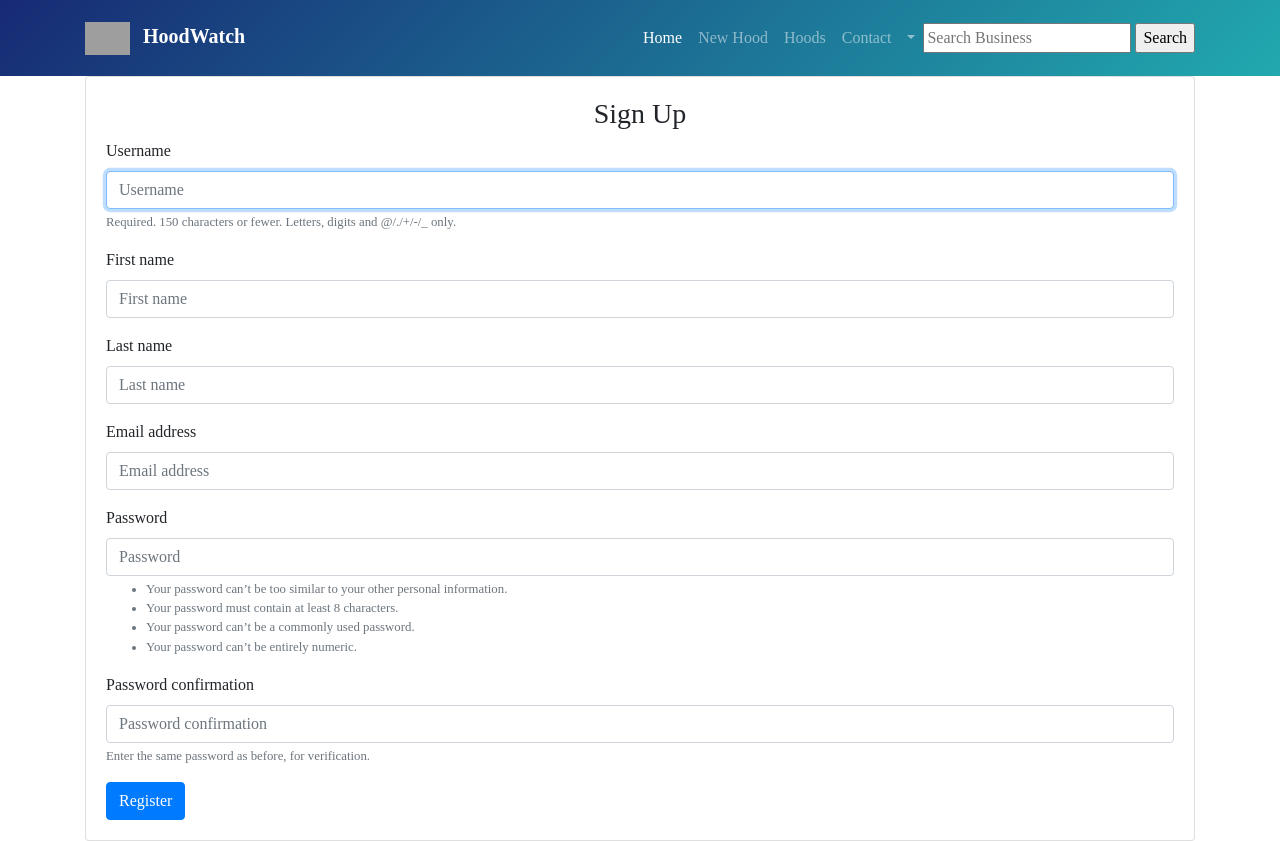
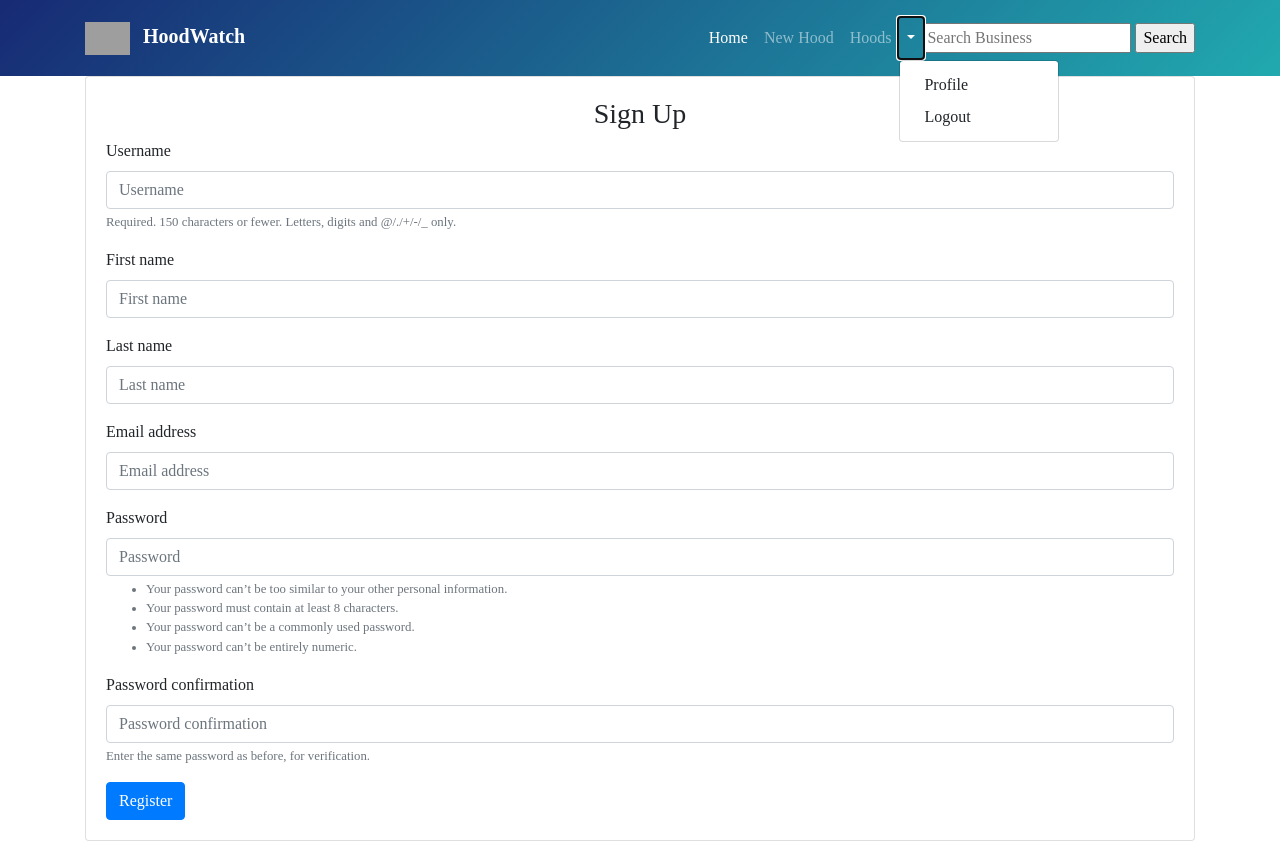
Before and after one commit to rose-okoth/django-four, a Django app: page /accounts/signup/ in a window 1280 px wide, after a click that opens the changed part. Run offline with Django 3.2, Linux system fonts and the light colour scheme; some libraries are stand-ins or nearby versions; some web fonts are replaced; grey boxes are pictures that could not be loaded.

Commit message:
edited navbar

```diff
--- a/main/templates/navbar.html
+++ b/main/templates/navbar.html
@@ -1,57 +1,3 @@
-<!-- <nav class="navbar navbar-expand-lg navbar-light bg-light">
-    <a class="navbar-brand" href="#">Navbar</a>
-    <button class="navbar-toggler" type="button" data-toggle="collapse" data-target="#navbarSupportedContent" aria-controls="navbarSupportedContent" aria-expanded="false" aria-label="Toggle navigation">
-      <span class="navbar-toggler-icon"></span>
-    </button>
-
-    <div class="collapse navbar-collapse" id="navbarSupportedContent">
-      <ul class="navbar-nav mr-auto">
-        <li class="nav-item active">
-          <a class="nav-link" href="#">Boondocks <span class="sr-only">(current)</span></a>
-        </li>
-        <li class="nav-item">
-          <a class="nav-link" href="#">Link</a>
-        </li>
-        <li class="nav-item dropdown">
-          <a class="nav-link dropdown-toggle" href="#" id="navbarDropdown" role="button" data-toggle="dropdown" aria-haspopup="true" aria-expanded="false">
-            Dropdown
-          </a>
-          <div class="dropdown-menu" aria-labelledby="navbarDropdown">
-            <a class="dropdown-item" href="#">sign up</a>
-            <a class="dropdown-item" href="#">Another action</a>
-            <div class="dropdown-divider"></div>
-            <a class="dropdown-item" href="#">Something else here</a>
-          </div>
-        </li>
-        <li class="nav-item">
-          <a class="nav-link disabled" href="#">Disabled</a>
-        </li>
-      </ul>
-      <form class="form-inline my-2 my-lg-0">
-        <input class="form-control mr-sm-2" type="search" placeholder="Search" aria-label="Search">
-        <button class="btn btn-outline-success my-2 my-sm-0" type="submit">Search</button>
-      </form>
-    </div>
-  </nav> -->
-  <!-- <div class="header-blue">
-    <nav class="navbar navbar-dark navbar-expand-md navigation-clean-search">
-        <div class="container"><a class="navbar-brand" href="#">Company Name</a><button class="navbar-toggler" data-toggle="collapse" data-target="#navcol-1"><span class="sr-only">Toggle navigation</span><span class="navbar-toggler-icon"></span></button>
-            <div class="collapse navbar-collapse"
-                id="navcol-1">
-                <ul class="nav navbar-nav">
-                    <li class="nav-item" role="presentation"><a class="nav-link active" href="#">Link</a></li>
-                    <li class="dropdown"><a class="dropdown-toggle nav-link dropdown-toggle" data-toggle="dropdown" aria-expanded="false" href="#">Dropdown </a>
-                        <div class="dropdown-menu" role="menu"><a class="dropdown-item" role="presentation" href="#">First Item</a><a class="dropdown-item" role="presentation" href="#">Second Item</a><a class="dropdown-item" role="presentation" href="#">Third Item</a></div>
-                    </li>
-                </ul>
-                <form class="form-inline mr-auto" target="_self">
-                    <div class="form-group"><label for="search-field"><i class="fa fa-search"></i></label><input class="form-control search-field" type="search" name="search" id="search-field"></div>
-                </form><span class="navbar-text"> <a href="#" class="login">Log In</a></span><a class="btn btn-light action-button" role="button" href="#">Sign Up</a></div>
-        </div>
-    </nav>
-</div> -->
-
-
 <nav class="navbar navbar-expand-lg py-3 navbar-dark">
   <div class="container">
     <a href="#" class="navbar-brand">
@@ -68,9 +14,8 @@
         <li class="nav-item active"><a href="{%url 'main:home'%}" class="nav-link">Home <span class="sr-only">(current)</span></a></li>
         <li class="nav-item"><a href="{%url 'main:create'%}" class="nav-link">New Hood</a></li>
         <li class="nav-item"><a href="{%url 'main:hoods'%}" class="nav-link">Hoods</a></li>
-        <li class="nav-item"><a href="#" class="nav-link">Contact</a></li>
         <li class="dropdown"><a class="dropdown-toggle nav-link dropdown-toggle" data-toggle="dropdown" aria-expanded="false" href="#">{{ user.username }}</a>
-          <div class="dropdown-menu" role="menu"><a class="dropdown-item" role="presentation" href="{% url 'main:profile' %}">Profile</a><a class="dropdown-item" role="presentation" href="#">Second Item</a><a class="dropdown-item" role="presentation" href="{%url 'accounts:logout'%}">Logout</a></div>
+          <div class="dropdown-menu" role="menu"><a class="dropdown-item" role="presentation" href="{% url 'main:profile' %}">Profile</a><a class="dropdown-item" role="presentation" href="{%url 'accounts:logout'%}">Logout</a></div>
         </li>
       </ul>
 
```
